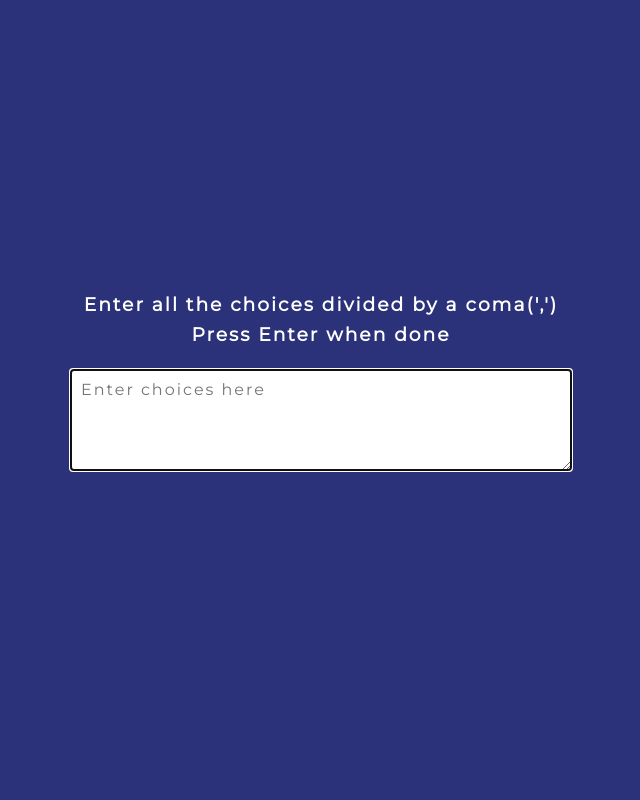
After one commit to jaumemy/50projects, a Django app: page /random_choice/ in a window 1280 px wide. The commit adds this page. Shown: the whole page, without its empty margins (319-959 px from the left). Run offline with Django 3.2, Linux system fonts and the light colour scheme; some libraries are stand-ins or nearby versions.

Commit message:
13 - Random Choice Picker

```diff
--- /dev/null
+++ b/projects/templates/projects/random_choice.html
@@ -0,0 +1,29 @@
+<!DOCTYPE html>
+{% load static %}
+<html lang="en" dir="ltr">
+  <head>
+    <meta charset="utf-8">
+    <link rel="stylesheet" href="https://cdnjs.cloudflare.com/ajax/libs/font-awesome/5.14.0/css/all.min.css" integrity="sha512-1PKOgIY59xJ8Co8+NE6FZ+LOAZKjy+KY8iq0G4B3CyeY6wYHN3yt9PW0XpSriVlkMXe40PTKnXrLnZ9+fkDaog==" crossorigin="anonymous" />
+    <title>Random Choice Picker</title>
+    <link rel="stylesheet"
+    href="https://cdnjs.cloudflare.com/ajax/libs/font-awesome/5.15.1/css/all.min.css" />
+    <link rel="stylesheet" href="{% static 'css/random_choice.css' %}">
+  </head>
+  <body>
+
+    <div class="container">
+      <h3>Enter all the choices divided by a coma(',') <br>
+        Press Enter when done</h3>
+      <textarea id="textarea" placeholder="Enter choices here"></textarea>
+      <div class="buttons">
+        <div id="tags"></div>
+        <div id="back">
+          <a href="{% url 'projects:index' %}"><button type="button" class="back" id="fckcolor">Back </button> </a> </button>
+        </div>
+      </div>
+
+    </div>
+
+    <script src="{% static 'js/random_choice.js' %}"></script>
+  </body>
+</html>
--- a/projects/urls.py
+++ b/projects/urls.py
@@ -18,4 +18,5 @@ urlpatterns = [
     path('dad_jokes/', views.dad_jokes, name='dad_jokes'),
     path('event_keycodes/', views.event_keycodes, name='event_keycodes'),
     path('django_facts/', views.django_facts, name='django_facts'),
+    path('random_choice/', views.random_choice, name='random_choice'),
 ]
--- a/projects/views.py
+++ b/projects/views.py
@@ -40,3 +40,6 @@ def event_keycodes(request):
 
 def django_facts(request):
     return render(request,"projects/django_facts.html")
+
+def random_choice(request):
+    return render(request,"projects/random_choice.html")
--- /dev/null
+++ b/static/css/random_choice.css
@@ -0,0 +1,103 @@
+@import url('https://fonts.googleapis.com/css2?family=Montserrat&display=swap');
+
+* {
+  box-sizing: border-box;
+}
+
+body {
+  font-family: 'Montserrat', sans-serif;
+  background-color: #2b327a;
+  display: flex;
+  flex-direction: column;
+  align-items: center;
+  justify-content: center;
+  height: 100vh;
+  overflow: hidden;
+  margin: 0;
+  letter-spacing: 3px;
+}
+
+h3 {
+  color: #fff;
+  margin: 10px 0 20px;
+  text-align: center;
+  letter-spacing: 2px;
+  line-height: 1.6;
+}
+
+.container {
+  width: 500px;
+}
+
+textarea {
+  border: none;
+  display: block;
+  width: 100%;
+  height: 100px;
+  font-family: inherit;
+  padding: 10px;
+  margin: 0 0 20px;
+  font-size: 16px;
+  letter-spacing: 2px;
+}
+
+.tag {
+  background-color: #c72493;
+  color: #fff;
+  border-radius: 50px;
+  padding: 10px 20px;
+  margin: 0 5px 10px 0;
+  font-size: 14px;
+  display: inline-block;
+  letter-spacing: 2px;
+}
+
+.tag.highlight {
+  background-color: #ff7adc;
+  letter-spacing: 2px;
+}
+
+.back {
+  display: none;
+}
+
+.back:focus {
+  outline: 0;
+}
+
+.back.active {
+  background-color: #c72493;
+  color: #fff;
+  border-radius: 50px;
+  padding: 10px 20px;
+  margin: 0 5px 10px 0;
+  font-size: 14px;
+  display: inline-block;
+  letter-spacing: 2px;
+  display: flex;
+  align-items: center;
+  justify-content: center;
+}
+
+a {
+  text-decoration: none;
+}
+
+a:visited {
+  color: #fff;
+}
+
+.buttons {
+  margin: 10px 50px 50px 50px;
+}
+
+.back {
+  width: 200px;
+  position: relative;
+  left: 100px;
+  top: 50px;
+}
+
+#fckcolor {
+  background-color: #53168c;
+}
--- /dev/null
+++ b/static/js/random_choice.js
@@ -0,0 +1,79 @@
+const tagsEl = document.getElementById('tags')
+const textarea = document.getElementById('textarea')
+const back = document.querySelector('.back')
+
+textarea.focus()
+
+
+
+textarea.addEventListener('keyup', (e) => {
+    createTags(e.target.value)
+
+    if(e.key === 'Enter') {
+        setTimeout(() => {
+            e.target.value = ''
+        }, 10)
+
+        back.classList.remove('active')
+        showBack()
+        randomSelect()
+
+    }
+})
+
+function createTags(input) {
+    const tags = input.split(',').filter(tag => tag.trim() !== '').map(tag => tag.trim())
+
+    tagsEl.innerHTML = ''
+
+    tags.forEach(tag => {
+        const tagEl = document.createElement('span')
+        tagEl.classList.add('tag')
+        tagEl.innerText = tag
+        tagsEl.appendChild(tagEl)
+    })
+}
+
+function randomSelect() {
+    const times = 30
+
+    const interval = setInterval(() => {
+        const randomTag = pickRandomTag()
+
+        highlightTag(randomTag)
+
+        setTimeout(() => {
+            unHighlightTag(randomTag)
+        }, 100)
+    }, 100);
+
+    setTimeout(() => {
+        clearInterval(interval)
+
+        setTimeout(() => {
+            const randomTag = pickRandomTag()
+
+            highlightTag(randomTag)
+        }, 100)
+
+    }, times * 100)
+}
+
+function pickRandomTag() {
+    const tags = document.querySelectorAll('.tag')
+    return tags[Math.floor(Math.random() * tags.length)]
+}
+
+function highlightTag(tag) {
+    tag.classList.add('highlight')
+}
+
+function unHighlightTag(tag) {
+    tag.classList.remove('highlight')
+}
+
+function showBack() {
+  setTimeout(() => {
+      back.classList.add('active')
+  }, 3200)
+}
--- a/templates/index.html
+++ b/templates/index.html
@@ -37,6 +37,8 @@
       <a href="{% url 'projects:event_keycodes' %}" class="link">11 - Event Keycodes</a>
       <p></p>
       <a href="{% url 'projects:django_facts' %}" class="link">12 - Django Facts</a>
+      <p></p>
+      <a href="{% url 'projects:random_choice' %}" class="link">13 - Random Choice Picker</a>
 
 
     </div>
```
